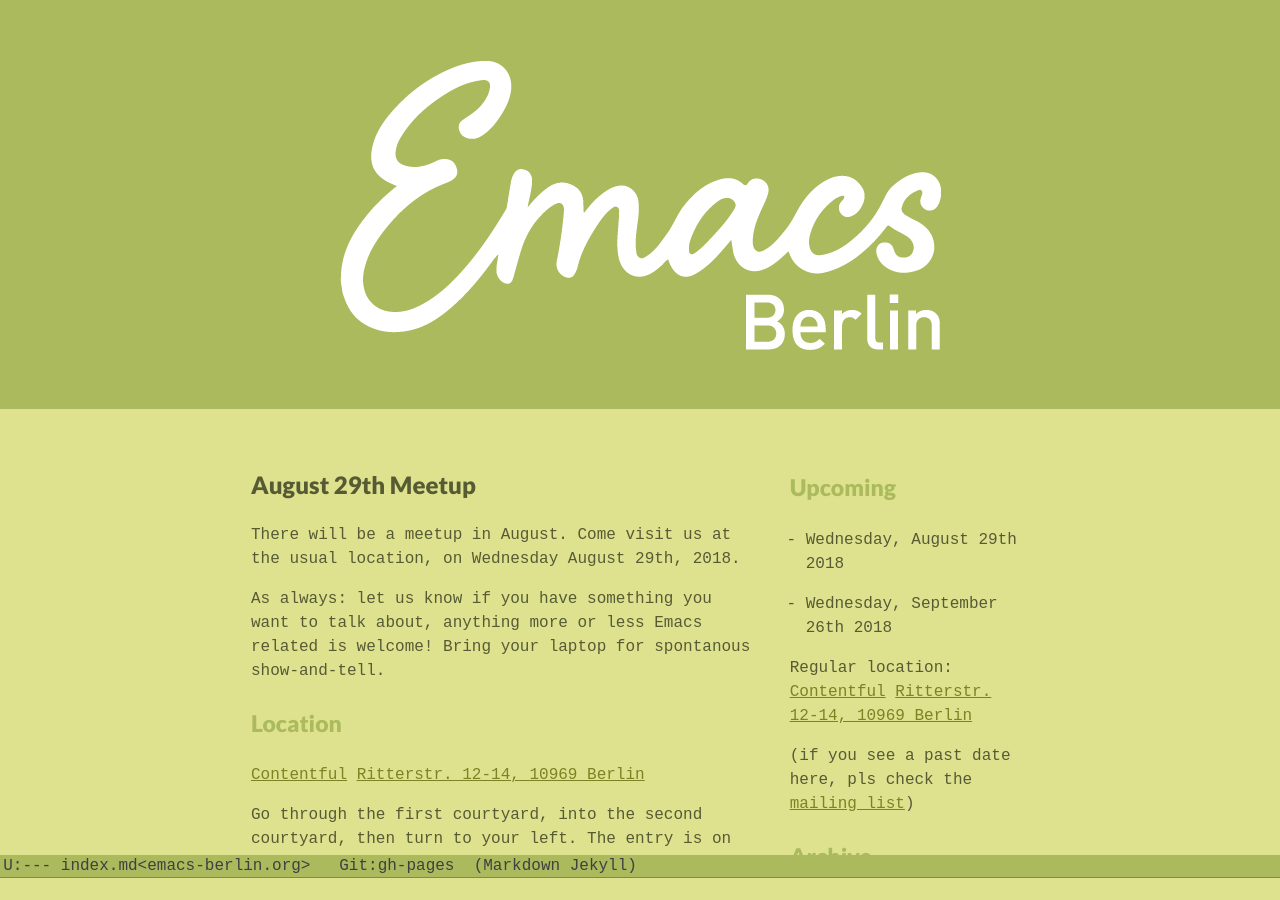
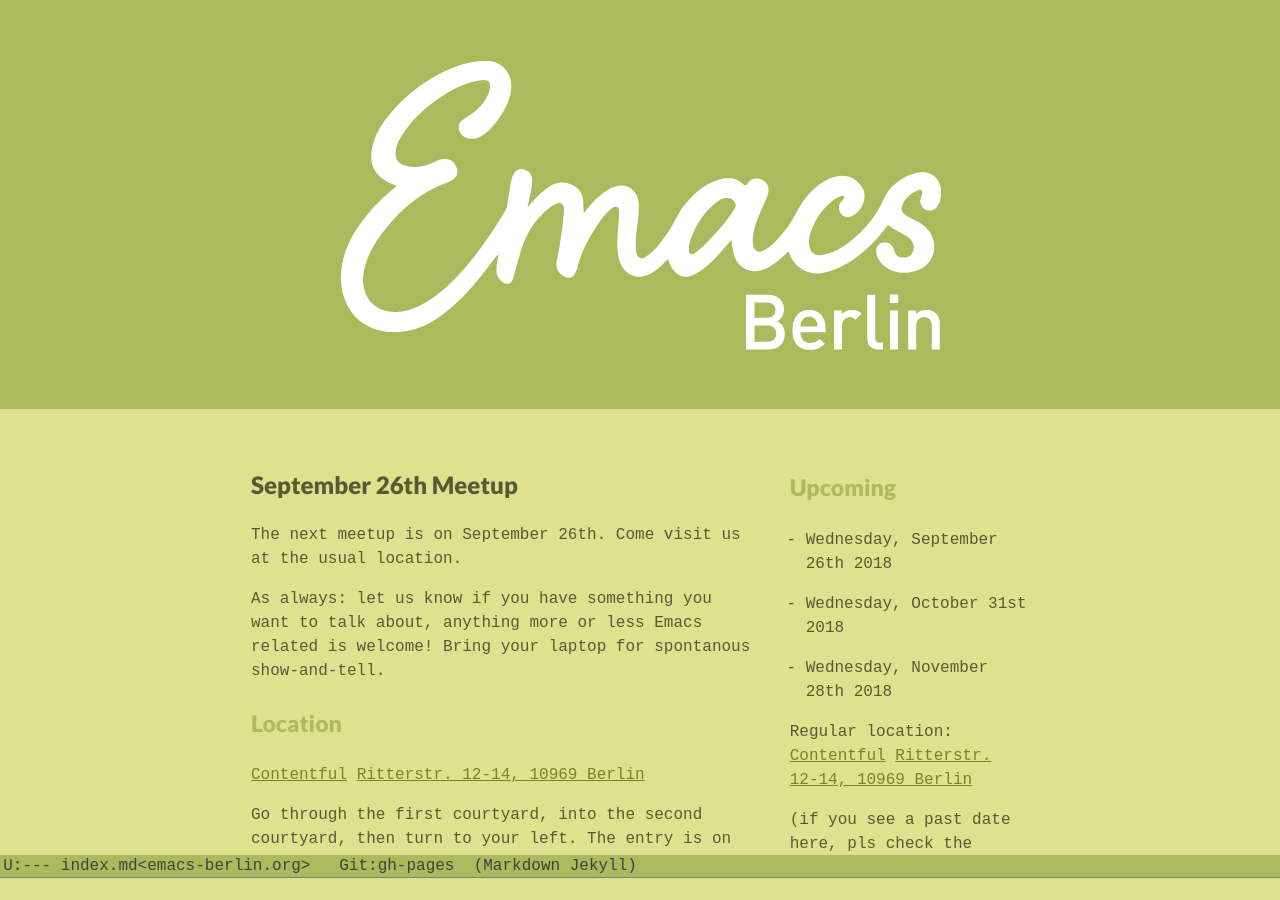
Before and after one commit to emacs-berlin/emacs-berlin.org, a Jekyll site: the page built from index.md, in a window 1280 px wide and 900 px high. Built offline with Jekyll 4.4.1, drawn with Linux system fonts in a browser that asks for light colours.

Commit message:
September meetup

```diff
--- a/index.md
+++ b/index.md
@@ -13,10 +13,10 @@
 
 <section id="below-fold"><div class="row"><div class="medium-8 columns">
 
-#  August 29th Meetup
+#  September 26th Meetup
 
-There will be a meetup in August. Come visit us at the usual
-location, on Wednesday August 29th, 2018.
+The next meetup is on September 26th. Come visit us at the usual
+location.
 
 As always: let us know if you have something you want to talk about,
 anything more or less Emacs related is welcome! Bring your laptop for
@@ -66,9 +66,11 @@
 <div class="medium-4 columns">
 ### Upcoming
 
-* Wednesday, August 29th 2018
+* Wednesday, September 26th 2018
 
-* Wednesday, September 26th 2018
+* Wednesday, October 31st 2018
+
+* Wednesday, November 28th 2018
 
 <!-- Location: [Babbel (Lesson Nine Gmbh)](https://www.babbel.com/)<br> -->
 <!-- Map: [Max-Beer-Straße 2, 10119 Berlin](https://goo.gl/maps/bXK48PS1qmG2) -->
```
